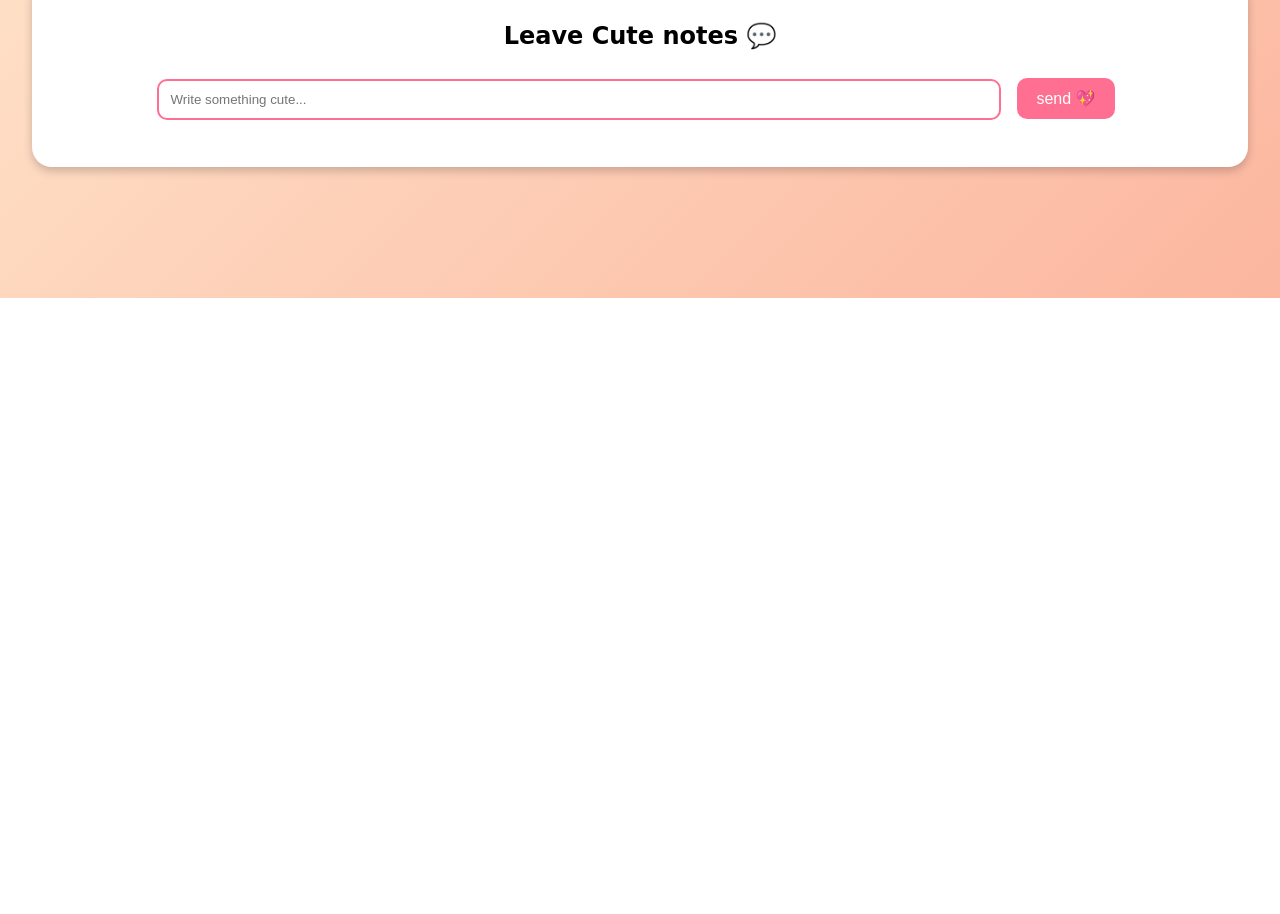
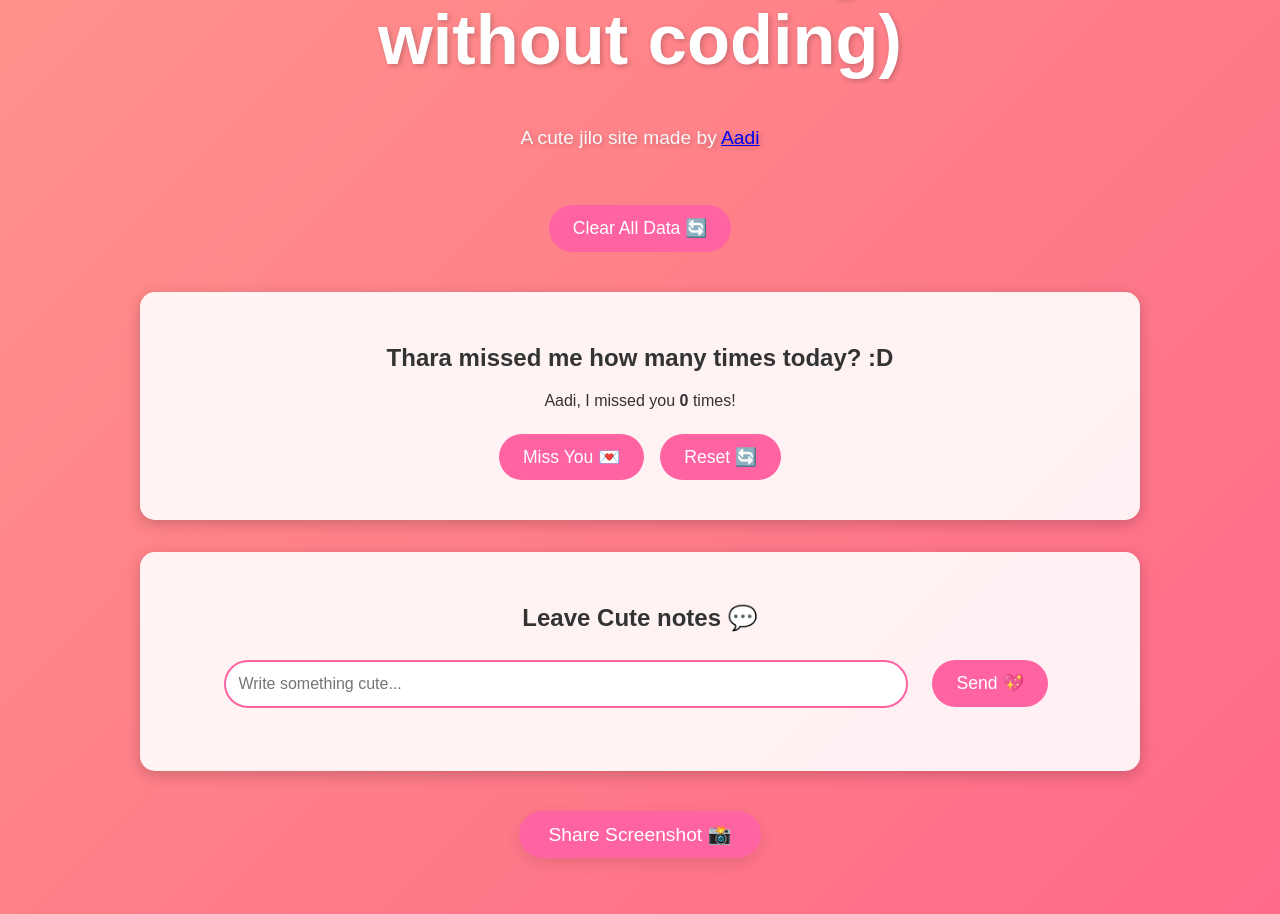
Before and after one commit to aadiithyyya/ATPersonalProject, a React (Create React App) app: page / in a window 1280 px wide. Shown: the part 502-1416 px from the top of the page. Before the commit the page ends 800 px from the top, so only its background shows below. Built offline with nearby package versions, Linux system fonts and the light colour scheme.

Commit message:
secondone

```diff
--- a/package.json
+++ b/package.json
@@ -7,6 +7,7 @@
     "@testing-library/jest-dom": "^6.6.3",
     "@testing-library/react": "^16.3.0",
     "@testing-library/user-event": "^13.5.0",
+    "html2canvas": "^1.4.1",
     "react": "^19.1.0",
     "react-dom": "^19.1.0",
     "react-scripts": "5.0.1",
--- a/src/App.css
+++ b/src/App.css
@@ -1,58 +1,140 @@
+/* General Body Styles */
 body {
   margin: 0;
-  font-family: 'Comic Sans MS', cursive, sans-serif;
-  background: linear-gradient(135deg, #ffecd2 0%, #fcb69f 100%);
+  font-family: 'Poppins', sans-serif; /* More modern font */
+  background: linear-gradient(135deg, #ff9a8b 0%, #ff6a88 100%); /* Softer gradient */
   min-height: 100vh;
+  color: #333; /* Dark text color for better readability */
 }
 
+/* App Container */
 .App {
   text-align: center;
-  padding: 2rem;
+  padding: 3rem;
+  max-width: 1000px;
+  margin: 0 auto;
 }
 
+/* Header Styles */
 .header {
-  margin-bottom: 2rem;
+  margin-bottom: 3rem;
+  font-size: 2.2rem;
+  font-weight: 100;
+  color: #fff; /* Bright text for header */
+  text-shadow: 2px 2px 5px rgba(0, 0, 0, 0.2); /* Subtle shadow effect */
 }
 
+.header p {
+  font-size: 1.2rem;
+  font-weight: 400;
+  color: #f9f9f9; /* Light text for description */
+}
+
+/* Counter and Love Notes Containers */
 .counter, .love-notes {
   margin: 2rem 0;
-  background: white;
-  padding: 1.5rem;
-  border-radius: 20px;
-  box-shadow: 0px 4px 10px rgba(0,0,0,0.2);
+  background: rgba(255, 255, 255, 0.9); /* Semi-transparent background */
+  padding: 2rem;
+  border-radius: 15px;
+  box-shadow: 0px 4px 15px rgba(0, 0, 0, 0.2);
+  transition: transform 0.3s ease, box-shadow 0.3s ease;
 }
 
+.counter:hover, .love-notes:hover {
+  transform: translateY(-10px); /* Lift the container on hover */
+  box-shadow: 0px 10px 30px rgba(0, 0, 0, 0.3);
+}
+
+/* Button Styles */
 button {
   margin: 0.5rem;
-  padding: 0.7rem 1.2rem;
+  padding: 0.8rem 1.5rem;
   border: none;
-  background-color: #ff6f91;
+  background-color: #ff63a1;
   color: white;
-  border-radius: 10px;
+  border-radius: 25px; /* Rounder buttons */
   cursor: pointer;
-  font-size: 1rem;
+  font-size: 1.1rem;
+  transition: background-color 0.3s ease, transform 0.2s ease;
 }
 
 button:hover {
-  background-color: #ff4b7d;
+  background-color: #ff3978;
+  transform: scale(1.05); /* Slightly enlarge the button on hover */
 }
 
+/* Input Styles */
 input {
-  padding: 0.7rem;
+  padding: 0.8rem;
   width: 70%;
-  border-radius: 10px;
-  border: 2px solid #ff6f91;
-  margin-right: 0.5rem;
+  border-radius: 25px;
+  border: 2px solid #ff63a1;
+  margin-right: 1rem;
+  font-size: 1rem;
+  transition: border-color 0.3s ease;
 }
 
+input:focus {
+  border-color: #ff3978; /* Highlight input on focus */
+  outline: none;
+}
+
+/* Notes List Styling */
 .notes-list {
-  margin-top: 1rem;
+  margin-top: 1.5rem;
 }
 
 .note {
   background: #ffe0ec;
-  margin: 0.5rem auto;
-  padding: 0.7rem;
-  border-radius: 10px;
+  margin: 0.7rem auto;
+  padding: 1rem;
+  border-radius: 15px;
   width: 80%;
+  font-size: 1.1rem;
+  font-weight: 500;
+  color: #555; /* Darker text for notes */
+  box-shadow: 0px 3px 10px rgba(0, 0, 0, 0.1);
 }
+
+/* Share Page Styling */
+.share-page {
+  text-align: center;
+  margin-top: 2rem;
+}
+
+.share-page button {
+  padding: 12px 30px;
+  font-size: 1.2rem;
+  background-color: #ff63a1;
+  color: white;
+  border: none;
+  border-radius: 30px;
+  cursor: pointer;
+  box-shadow: 0px 5px 15px rgba(0, 0, 0, 0.1);
+  transition: background-color 0.3s ease, transform 0.3s ease;
+}
+
+.share-page button:hover {
+  background-color: #ff3978;
+  transform: scale(1.05);
+}
+
+/* Mobile Responsiveness */
+@media (max-width: 768px) {
+  .App {
+    padding: 1.5rem;
+  }
+
+  .counter, .love-notes {
+    padding: 1.2rem;
+  }
+
+  input {
+    width: 90%;
+    margin-right: 0;
+  }
+
+  .note {
+    width: 90%;
+  }
+}
--- a/src/App.js
+++ b/src/App.js
@@ -1,14 +1,22 @@
 import React from 'react';
-import Header from './components/Header';
 import Counter from './components/Counter';
 import LoveNotes from './components/LoveNotes';
+import Header from './components/Header';
+import SharePage from './components/SharePage';
 
 function App() {
+  const handleRefreshAll = () => {
+    localStorage.clear();  // Clears all stored values
+    window.location.reload();  // Optionally reloads the page
+  };
+
   return (
     <div className="App">
       <Header />
+      <button onClick={handleRefreshAll}>Clear All Data 🔄</button>
       <Counter />
       <LoveNotes />
+      <SharePage />
     </div>
   );
 }
--- a/src/components/Counter.js
+++ b/src/components/Counter.js
@@ -1,12 +1,21 @@
-import React, { useState } from 'react';
+import React, { useState, useEffect } from 'react';
 
 function Counter() {
-  const [count, setCount] = useState(0);
+  const [count, setCount] = useState(() => {
+    // Retrieve from localStorage if available
+    const savedCount = localStorage.getItem('missedCount');
+    return savedCount ? JSON.parse(savedCount) : 0;
+  });
+
+  useEffect(() => {
+    // Save the count to localStorage whenever it changes
+    localStorage.setItem('missedCount', JSON.stringify(count));
+  }, [count]);
 
   return (
     <div className="counter">
-      <h2>Thara missed me how many times tday? :D</h2>
-      <p>Aadi i missed you <strong>{count}</strong> times!</p>
+      <h2>Thara missed me how many times today? :D</h2>
+      <p>Aadi, I missed you <strong>{count}</strong> times!</p>
       <button onClick={() => setCount(count + 1)}>Miss You 💌</button>
       <button onClick={() => setCount(0)}>Reset 🔄</button>
     </div>
--- a/src/components/Header.js
+++ b/src/components/Header.js
@@ -4,8 +4,8 @@ function Header() {
   return (
     <header className="header">
       <h1>Aadi made this for thara 🥰 bcs he is jobless (he actually got an extremly good offer and he's waiting for the joinig date but he cant go on without coding)</h1>
-      <p>A cute jilo site for us...</p>
-    </header>
+      <p>A cute jilo site made by <a href="https://linkedin.com/in/aadiithyyya" target="_blank" rel="noopener noreferrer">Aadi</a></p>
+      </header>
   );
 }
 
--- a/src/components/LoveNotes.js
+++ b/src/components/LoveNotes.js
@@ -1,8 +1,17 @@
-import React, { useState } from 'react';
+import React, { useState, useEffect } from 'react';
 
 function LoveNotes() {
-  const [notes, setNotes] = useState([]);
+  const [notes, setNotes] = useState(() => {
+    // Retrieve from localStorage if available
+    const savedNotes = localStorage.getItem('loveNotes');
+    return savedNotes ? JSON.parse(savedNotes) : [];
+  });
   const [input, setInput] = useState('');
+
+  useEffect(() => {
+    // Save the notes to localStorage whenever they change
+    localStorage.setItem('loveNotes', JSON.stringify(notes));
+  }, [notes]);
 
   const addNote = () => {
     if (input.trim() !== '') {
@@ -20,7 +29,7 @@ function LoveNotes() {
         onChange={(e) => setInput(e.target.value)}
         placeholder="Write something cute..."
       />
-      <button onClick={addNote}>send 💖</button>
+      <button onClick={addNote}>Send 💖</button>
 
       <div className="notes-list">
         {notes.map((note, index) => (
--- /dev/null
+++ b/src/components/SharePage.js
@@ -0,0 +1,26 @@
+import React from 'react';
+import html2canvas from 'html2canvas';
+
+function SharePage() {
+  const captureScreenshot = () => {
+    html2canvas(document.body).then((canvas) => {
+      const imageURL = canvas.toDataURL('image/png');
+
+      // Create a link to download the image
+      const link = document.createElement('a');
+      link.href = imageURL;
+      link.download = 'missed-screenshot.png';
+      link.click();
+    }).catch((error) => {
+      console.error('Error capturing screenshot:', error);
+    });
+  };
+
+  return (
+    <div className="share-page">
+      <button onClick={captureScreenshot}>Share Screenshot 📸</button>
+    </div>
+  );
+}
+
+export default SharePage;
```
Also changed, not shown: 1 other file (tests, documents, lock files or other folders).
